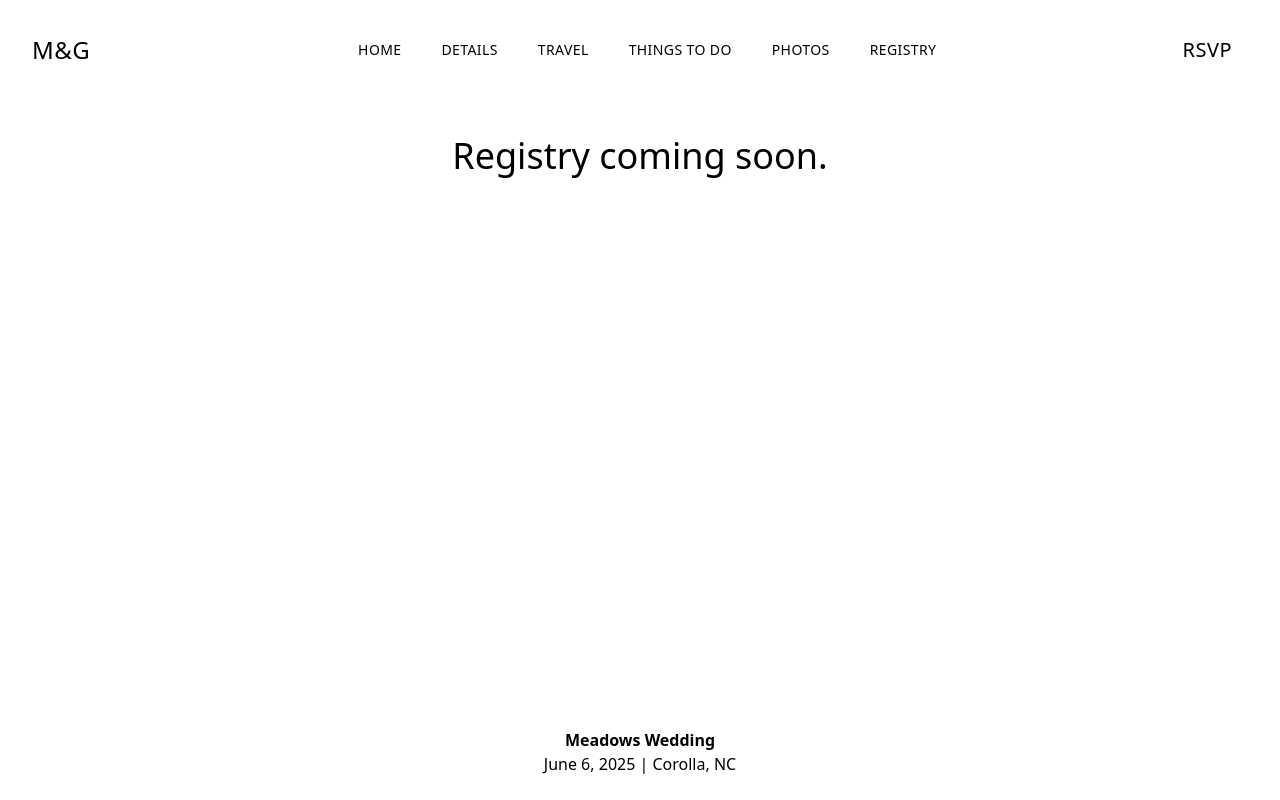
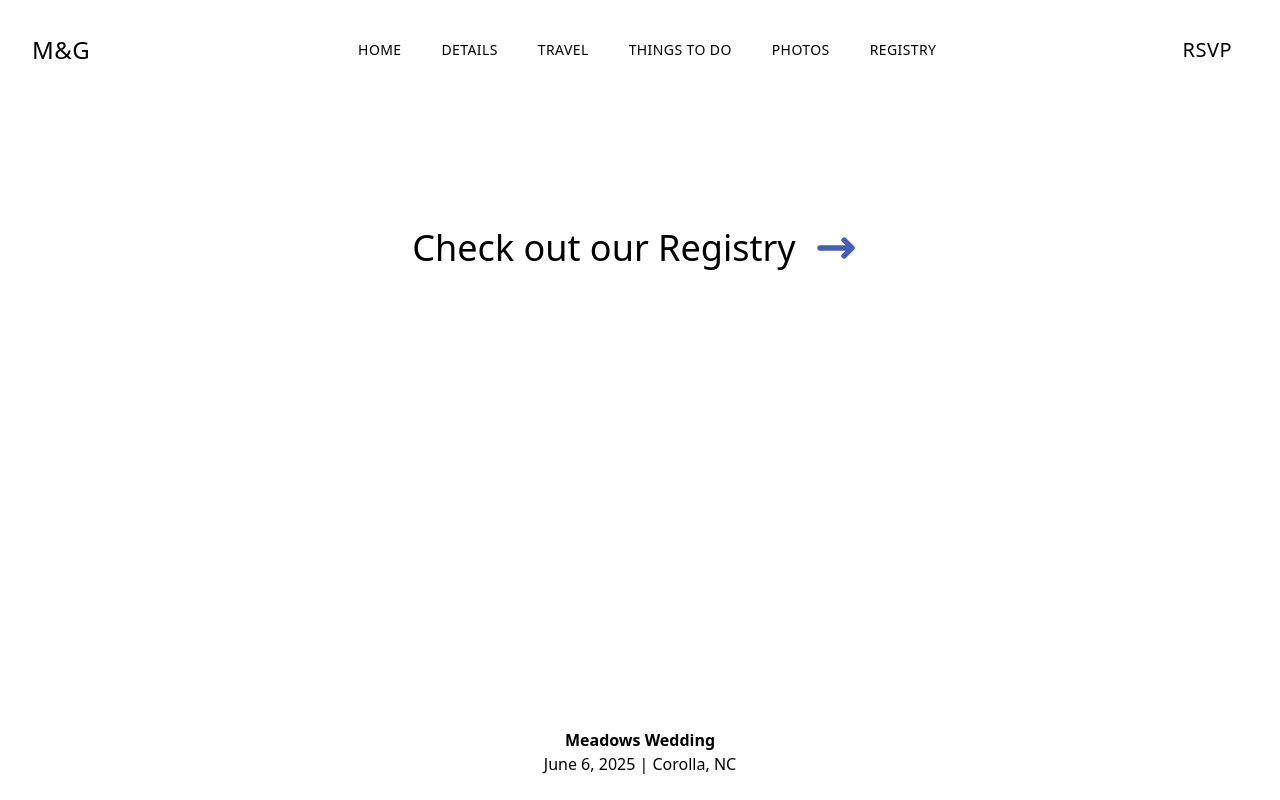
Before and after one commit to MeaghanCampbell/wedding-website, a Vue app: page /registry in a window 1280 px wide. Built offline with nearby package versions, Linux system fonts and the light colour scheme; a web font is replaced by a local one.

Commit message:
add registry

```diff
--- a/src/views/Registry.vue
+++ b/src/views/Registry.vue
@@ -8,8 +8,13 @@
 
         <Nav />
 
-        <section class="px-4 sm:px-8 py-14 sm:py-16 max-w-5xl mx-auto fade-in-smooth flex-grow">
-            <p class="text-3xl sm:text-4xl montserrat-light text-center blue">Registry coming <span class="playfair-italic">soon.</span></p>
+        <section class="px-4 sm:px-8 py-24 sm:py-32 max-w-5xl mx-auto fade-in-smooth">
+            <a href="https://www.zola.com/registry/meaghanandgraham" target="_blank" class="">
+                <div  class="text-2xl sm:text-4xl blue btn-bg transition rounded-lg py-4 px-8 flex items-center">
+                    <span class="mr-2 montserrat-bold">Check out our Registry </span>
+                    <svg xmlns="http://www.w3.org/2000/svg" fill="currentColor" class="h-16 w-16 blue" viewBox="0 0 24 24"><path d="m18.707 12.707-3 3a1 1 0 0 1-1.414-1.414L15.586 13H6a1 1 0 0 1 0-2h9.586l-1.293-1.293a1 1 0 0 1 1.414-1.414l3 3a1 1 0 0 1 0 1.414z" style="fill:#455EB6" data-name="Right"/></svg>
+                </div>
+            </a>
         </section>
 
         <Footer class="mt-auto" />
```
Also changed, not shown: 15 other files (tests, documents, lock files or other folders).
